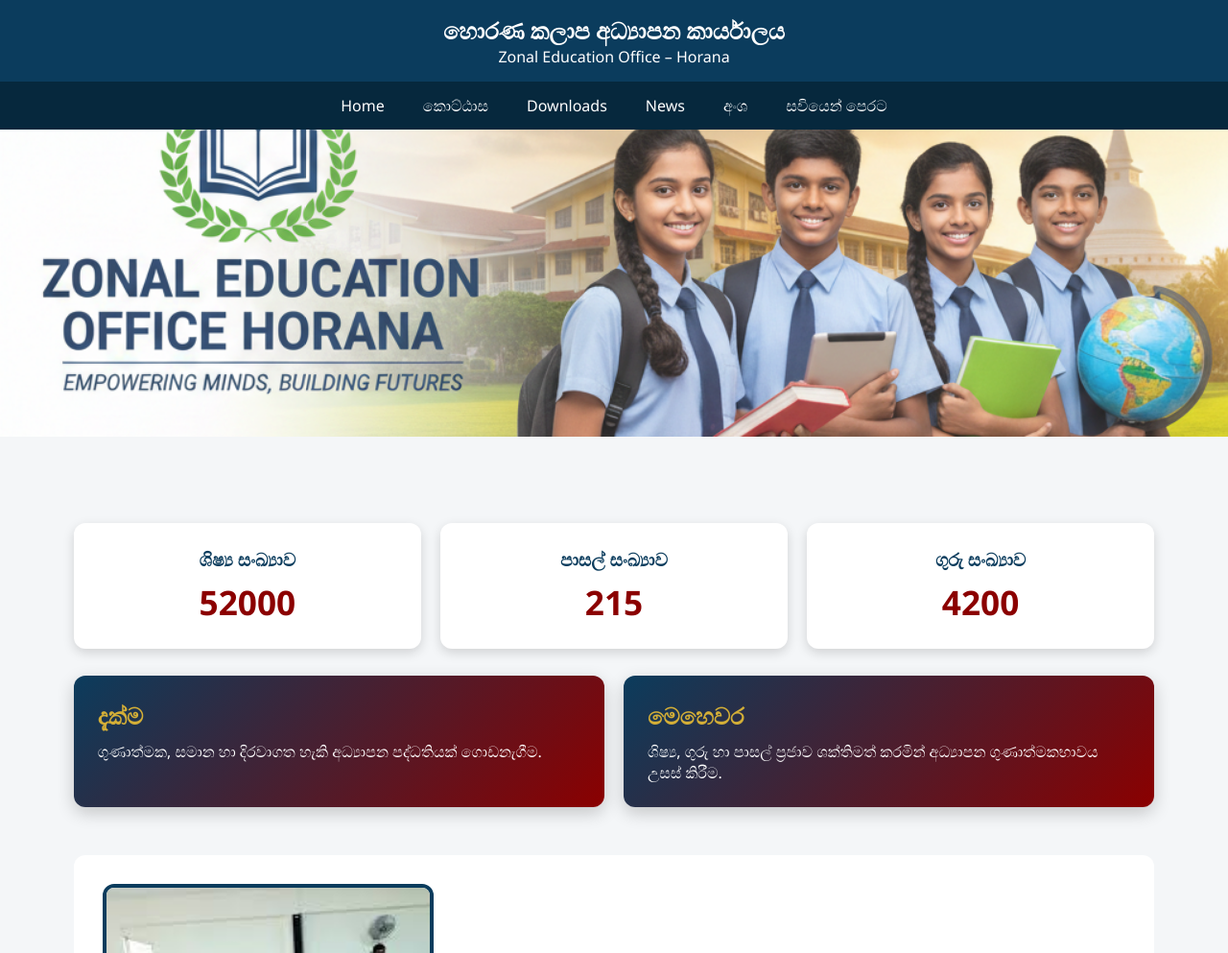
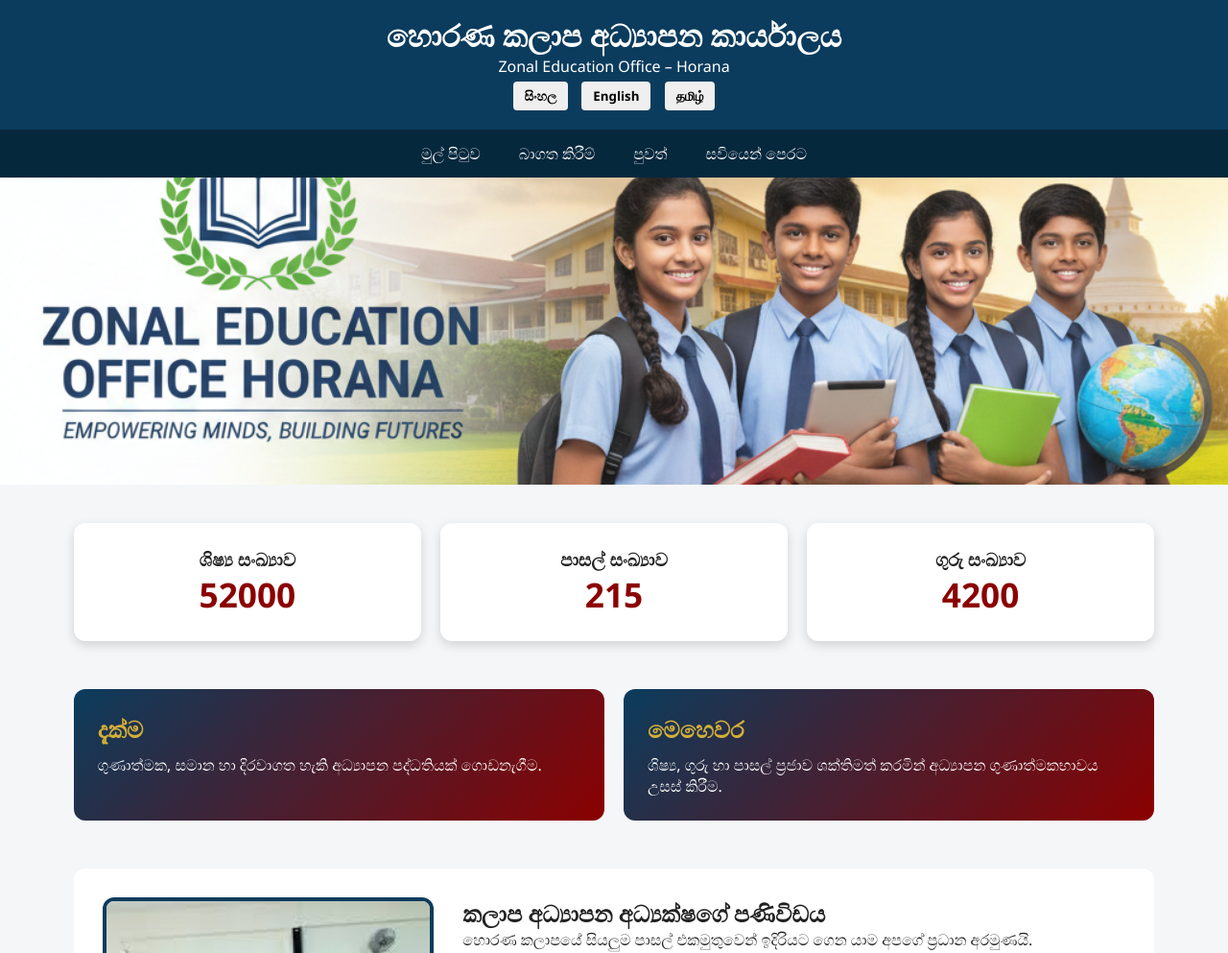
Before and after one commit to corebridgeitsolutions-charitha/zonal, a plain HTML site: page index.html in a window 1280 px wide. Shown: the top 993 px of the page at 96% size. Drawn offline with Linux system fonts and the light colour scheme.

Commit message:
Update lanvague index.html

```diff
--- a/index.html
+++ b/index.html
@@ -3,9 +3,8 @@
 <head>
   <meta charset="UTF-8" />
   <meta name="viewport" content="width=device-width, initial-scale=1.0" />
-  <title>හොරණ කලාප අධ්‍යාපන කාර්යාලය</title>
+  <title>Zonal Education Office – Horana</title>
 
-  <!-- Government-style colors -->
   <style>
     :root{
       --gov-blue:#0b3c5d;
@@ -14,52 +13,45 @@
       --light-bg:#f4f6f8;
     }
 
-    *{box-sizing:border-box; margin:0; padding:0; font-family:'Segoe UI', sans-serif;}
+    *{box-sizing:border-box;margin:0;padding:0;font-family:'Segoe UI',sans-serif;}
+    body{background:var(--light-bg);color:#222;}
 
-    body{background:var(--light-bg); color:#222;}
-
-    /* ================= HEADER & MENU ================= */
-    header{
-      background:var(--gov-blue);
-      color:#fff;
-    }
+    header{background:var(--gov-blue);color:#fff;}
 
     .top-bar{
       padding:15px;
       text-align:center;
     }
 
-    .top-bar h1{font-size:1.5rem;}
-
-    nav{
-      background:#06283d;
+    .lang-switch button{
+      margin:5px;
+      padding:6px 12px;
+      border:none;
+      border-radius:4px;
+      cursor:pointer;
+      font-weight:600;
     }
 
+    .lang-switch button:hover{
+      background:var(--gov-gold);
+    }
+
+    nav{background:#06283d;}
     nav ul{
       list-style:none;
       display:flex;
       flex-wrap:wrap;
       justify-content:center;
     }
-
-    nav ul li{
-      position:relative;
-    }
-
+    nav ul li{position:relative;}
     nav ul li a{
       display:block;
       padding:14px 20px;
       color:#fff;
       text-decoration:none;
-      font-weight:500;
-      transition:background 0.3s;
     }
+    nav ul li a:hover{background:var(--gov-red);}
 
-    nav ul li a:hover{
-      background:var(--gov-red);
-    }
-
-    /* Dropdown */
     nav ul li ul{
       position:absolute;
       top:100%;
@@ -67,113 +59,69 @@
       background:#0b3c5d;
       display:none;
       min-width:200px;
-      z-index:999;
+    }
+    nav ul li:hover ul{display:block;}
+
+    .banner{height:320px;overflow:hidden;}
+    .banner img{width:100%;height:100%;object-fit:cover;transition:opacity 0.8s;}
+
+    .container{padding:40px 6%;}
+
+    .dashboard{
+      display:grid;
+      grid-template-columns:repeat(auto-fit,minmax(200px,1fr));
+      gap:20px;
+    }
+    .card{
+      background:#fff;
+      padding:25px;
+      text-align:center;
+      border-radius:12px;
+      box-shadow:0 4px 12px rgba(0,0,0,.15);
+    }
+    .number{
+      font-size:2.2rem;
+      font-weight:bold;
+      color:var(--gov-red);
     }
 
-    nav ul li:hover ul{display:block;}
-
-    nav ul li ul li a{
-      padding:12px 16px;
-    }
-
-    /* ================= BANNER ================= */
-    .banner{
-      position:relative;
-      height:320px;
-      overflow:hidden;
-    }
-
-    .banner img{
-      width:100%;
-      height:100%;
-      object-fit:cover;
-      opacity:1;
-      transition:opacity 0.8s ease-in-out;
-    }
-
-    @keyframes fadeIn{
-      from{opacity:0;}
-      to{opacity:1;}
-    }
-
-    /* ================= SECTIONS ================= */
-    .container{padding:40px 6%;}
-
     .vision-mission{
+      margin-top:50px;
       display:grid;
       grid-template-columns:repeat(auto-fit,minmax(250px,1fr));
       gap:20px;
-      margin-top:-60px;
     }
-
     .box{
       background:linear-gradient(135deg,var(--gov-blue),var(--gov-red));
       color:#fff;
       padding:25px;
       border-radius:12px;
-      box-shadow:0 6px 18px rgba(0,0,0,0.2);
     }
+    .box h2{color:var(--gov-gold);margin-bottom:10px;}
 
-    .box h2{
-      margin-bottom:10px;
-      color:var(--gov-gold);
-    }
-
-    /* ================= DIRECTOR MESSAGE ================= */
     .director{
+      margin-top:50px;
       display:grid;
       grid-template-columns:1fr 2fr;
       gap:30px;
-      align-items:center;
-      margin-top:50px;
       background:#fff;
       padding:30px;
       border-radius:12px;
     }
-
     .director img{
       width:100%;
       border-radius:12px;
       border:4px solid var(--gov-blue);
     }
 
-    .director h2{color:var(--gov-blue); margin-bottom:10px;}
-
-    /* ================= DASHBOARD ================= */
-    .dashboard{
-      display:grid;
-      grid-template-columns:repeat(auto-fit,minmax(200px,1fr));
-      gap:20px;
-      margin-top:50px;
-    }
-
-    .card{
-      background:#fff;
-      text-align:center;
-      padding:25px;
-      border-radius:12px;
-      box-shadow:0 4px 12px rgba(0,0,0,0.15);
-    }
-
-    .card h3{color:var(--gov-blue); margin-bottom:8px;}
-
-    .number{
-      font-size:2.2rem;
-      font-weight:bold;
-      color:var(--gov-red);
-    }
-
-    /* ================= FOOTER ================= */
     footer{
       margin-top:50px;
       background:#06283d;
       color:#fff;
+      padding:20px;
       text-align:center;
-      padding:20px;
-      font-size:0.9rem;
     }
 
-    /* ================= RESPONSIVE ================= */
     @media(max-width:768px){
       .director{grid-template-columns:1fr;}
       nav ul{flex-direction:column;}
@@ -184,130 +132,162 @@
 
 <header>
   <div class="top-bar">
-    <h1>හොරණ කලාප අධ්‍යාපන කාර්යාලය</h1>
-    <p>Zonal Education Office – Horana</p>
+    <h1 data-i18n="title">හොරණ කලාප අධ්‍යාපන කාර්යාලය</h1>
+    <p data-i18n="subtitle">Zonal Education Office – Horana</p>
+
+    <div class="lang-switch">
+      <button onclick="setLanguage('si')">සිංහල</button>
+      <button onclick="setLanguage('en')">English</button>
+      <button onclick="setLanguage('ta')">தமிழ்</button>
+    </div>
   </div>
 
   <nav>
     <ul>
-      <li><a href="#">Home</a></li>
-      <li><a href="#">කොට්ඨාස</a>
-        <ul>
-          <li><a href="#">හොරණ</a></li>
-          <li><a href="#">බුලත් සිංහල</a></li>
-          <li><a href="#">බණ්ඩාරගම</a></li>
-        </ul>
-      </li>
-      <li><a href="#">Downloads</a></li>
-      <li><a href="#">News</a></li>
-      <li><a href="#">අංශ</a>
-        <ul>
-          <li><a href="#">ගුරු අයතනය</a></li>
-          <li><a href="#">පසල් පාලන</a></li>
-          <li><a href="#">සංවර්ධන</a></li>
-        </ul>
-      </li>
-      <li><a href="#">සවියෙන් පෙරට</a></li>
+      <li><a href="#" data-i18n="home">Home</a></li>
+      <li><a href="#" data-i18n="downloads">Downloads</a></li>
+      <li><a href="#" data-i18n="news">News</a></li>
+      <li><a href="#" data-i18n="saviya">සවියෙන් පෙරට</a></li>
     </ul>
   </nav>
 </header>
 
-<!-- Banner Gallery -->
 <section class="banner">
-  <img id="bannerImg" src="img/banner.png" alt="Education Banner">
+  <img id="bannerImg" src="img/banner.png">
 </section>
 
 <div class="container">
 
-
-<!-- Dashboard -->
 <section class="dashboard">
   <div class="card">
-      <h3>ශිෂ්‍ය සංඛ්‍යාව</h3>
+    <h3 data-i18n="students">ශිෂ්‍ය සංඛ්‍යාව</h3>
     <div class="number" data-target="52000">0</div>
   </div>
   <div class="card">
-      <h3>පාසල් සංඛ්‍යාව</h3>
+    <h3 data-i18n="schools">පාසල් සංඛ්‍යාව</h3>
     <div class="number" data-target="215">0</div>
   </div>
   <div class="card">
-      <h3>ගුරු සංඛ්‍යාව</h3>
+    <h3 data-i18n="teachers">ගුරු සංඛ්‍යාව</h3>
     <div class="number" data-target="4200">0</div>
   </div>
 </section>
 
-  <br><br><br><br>
-
-  <!-- Vision & Mission -->
 <section class="vision-mission">
   <div class="box">
-      <h2>දැක්ම</h2>
-      <p>ගුණාත්මක, සමාන හා දිරවාගත හැකි අධ්‍යාපන පද්ධතියක් ගොඩනැගීම.</p>
+    <h2 data-i18n="vision">දැක්ම</h2>
+    <p data-i18n="visionText"></p>
   </div>
   <div class="box">
-      <h2>මෙහෙවර</h2>
-      <p>ශිෂ්‍ය, ගුරු හා පාසල් ප්‍රජාව ශක්තිමත් කරමින් අධ්‍යාපන ගුණාත්මකභාවය උසස් කිරීම.</p>
+    <h2 data-i18n="mission">මෙහෙවර</h2>
+    <p data-i18n="missionText"></p>
   </div>
 </section>
 
-  <!-- Director Message -->
 <section class="director">
-    <img src="img/dic.jpg" alt="Zonal Director">
+  <img src="img/dic.jpg">
   <div>
-      <h2>කලාප අධ්‍යාපන අධ්‍යක්ෂගේ පණිවිඩය</h2>
-      <p>
-        හොරණ කලාපයේ සියලුම පාසල් එකමුතුවෙන් ඉදිරියට ගෙන යාම සඳහා
-        ගුණාත්මක අධ්‍යාපනයක් සැලසීම අපගේ ප්‍රධාන අරමුණයි.
-      </p>
+    <h2 data-i18n="directorMsg"></h2>
+    <p data-i18n="directorText"></p>
   </div>
 </section>
-
-
 
 </div>
 
 <footer>
-  © 2026 Zonal Education Office – Horana | Ministry of Education – Sri Lanka
+  © 2026 Zonal Education Office – Horana
 </footer>
 
-<!-- JavaScript for dashboard animation -->
-<!-- JavaScript for dashboard animation -->
 <script>
-  /* Dashboard counter animation */
-  const counters = document.querySelectorAll('.number');
-  counters.forEach(counter => {
-    const update = () => {
-      const target = +counter.getAttribute('data-target');
-      const current = +counter.innerText;
-      const increment = target / 120;
-      if(current < target){
-        counter.innerText = Math.ceil(current + increment);
-        setTimeout(update, 20);
-      } else {
-        counter.innerText = target;
-      }
+/* Counter */
+document.querySelectorAll('.number').forEach(counter=>{
+  const update=()=>{
+    const target=+counter.dataset.target;
+    const c=+counter.innerText;
+    const inc=target/120;
+    if(c<target){
+      counter.innerText=Math.ceil(c+inc);
+      setTimeout(update,20);
+    }else counter.innerText=target;
   };
   update();
 });
 
-  /* Banner gallery fade animation */
-  const bannerImages = [
-    'img/banner.png',
-    'img/banner2.png',
-    'img/banner3.png'
-  ];
+/* Banner */
+const imgs=['img/banner.png','img/banner2.png','img/banner3.png'];
+let i=0;
+setInterval(()=>{
+  const img=document.getElementById('bannerImg');
+  img.style.opacity=0;
+  setTimeout(()=>{
+    i=(i+1)%imgs.length;
+    img.src=imgs[i];
+    img.style.opacity=1;
+  },600);
+},4000);
 
-  let currentIndex = 0;
-  const bannerImg = document.getElementById('bannerImg');
+/* Language */
+const t={
+si:{
+title:"හොරණ කලාප අධ්‍යාපන කාර්යාලය",
+subtitle:"Zonal Education Office – Horana",
+home:"මුල් පිටුව",
+downloads:"බාගත කිරීම්",
+news:"පුවත්",
+saviya:"සවියෙන් පෙරට",
+students:"ශිෂ්‍ය සංඛ්‍යාව",
+schools:"පාසල් සංඛ්‍යාව",
+teachers:"ගුරු සංඛ්‍යාව",
+vision:"දැක්ම",
+visionText:"ගුණාත්මක, සමාන හා දිරවාගත හැකි අධ්‍යාපන පද්ධතියක් ගොඩනැගීම.",
+mission:"මෙහෙවර",
+missionText:"ශිෂ්‍ය, ගුරු හා පාසල් ප්‍රජාව ශක්තිමත් කරමින් අධ්‍යාපන ගුණාත්මකභාවය උසස් කිරීම.",
+directorMsg:"කලාප අධ්‍යාපන අධ්‍යක්ෂගේ පණිවිඩය",
+directorText:"හොරණ කලාපයේ සියලුම පාසල් එකමුතුවෙන් ඉදිරියට ගෙන යාම අපගේ ප්‍රධාන අරමුණයි."
+},
+en:{
+title:"Zonal Education Office – Horana",
+subtitle:"Ministry of Education – Sri Lanka",
+home:"Home",
+downloads:"Downloads",
+news:"News",
+saviya:"Forward with Strength",
+students:"Number of Students",
+schools:"Number of Schools",
+teachers:"Number of Teachers",
+vision:"Vision",
+visionText:"To build a quality, equitable and sustainable education system.",
+mission:"Mission",
+missionText:"Improving education quality by empowering students, teachers and schools.",
+directorMsg:"Message from the Zonal Director",
+directorText:"Our main objective is to provide quality education by working together with all schools in the Horana zone."
+},
+ta:{
+title:"ஹொரண கல்வி வலய அலுவலகம்",
+subtitle:"கல்வி அமைச்சு – இலங்கை",
+home:"முகப்பு",
+downloads:"பதிவிறக்கங்கள்",
+news:"செய்திகள்",
+saviya:"வலிமையுடன் முன்னே",
+students:"மாணவர் எண்ணிக்கை",
+schools:"பள்ளிகள் எண்ணிக்கை",
+teachers:"ஆசிரியர் எண்ணிக்கை",
+vision:"நோக்கம்",
+visionText:"தரமான, சமமான மற்றும் நிலையான கல்வி அமைப்பை உருவாக்குதல்.",
+mission:"பணி",
+missionText:"மாணவர்கள், ஆசிரியர்கள் மற்றும் பள்ளிகளை வலுப்படுத்தி கல்வித் தரத்தை உயர்த்துதல்.",
+directorMsg:"வலய கல்வி இயக்குனரின் செய்தி",
+directorText:"ஹொரண வலயத்தின் அனைத்து பள்ளிகளுடனும் இணைந்து தரமான கல்வியை வழங்குவது எங்கள் இலக்காகும்."
+}
+};
 
-  setInterval(() => {
-    currentIndex = (currentIndex + 1) % bannerImages.length;
-    bannerImg.style.opacity = 0;
-    setTimeout(() => {
-      bannerImg.src = bannerImages[currentIndex];
-      bannerImg.style.opacity = 1;
-    }, 600);
-  }, 4000);
+function setLanguage(l){
+  document.querySelectorAll('[data-i18n]').forEach(e=>{
+    e.innerText=t[l][e.dataset.i18n];
+  });
+}
+
+setLanguage('si');
 </script>
 
 </body>
```
Lines whose indentation alone changed are shown as unchanged.
